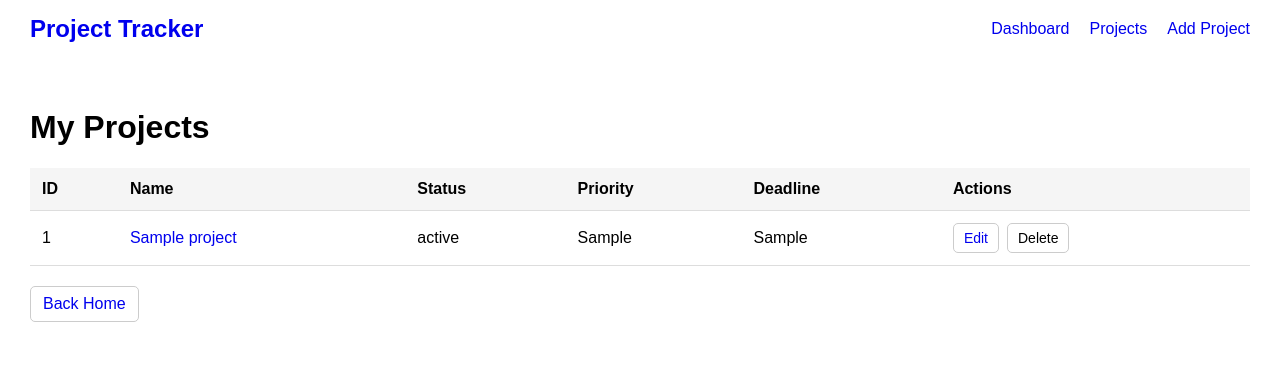
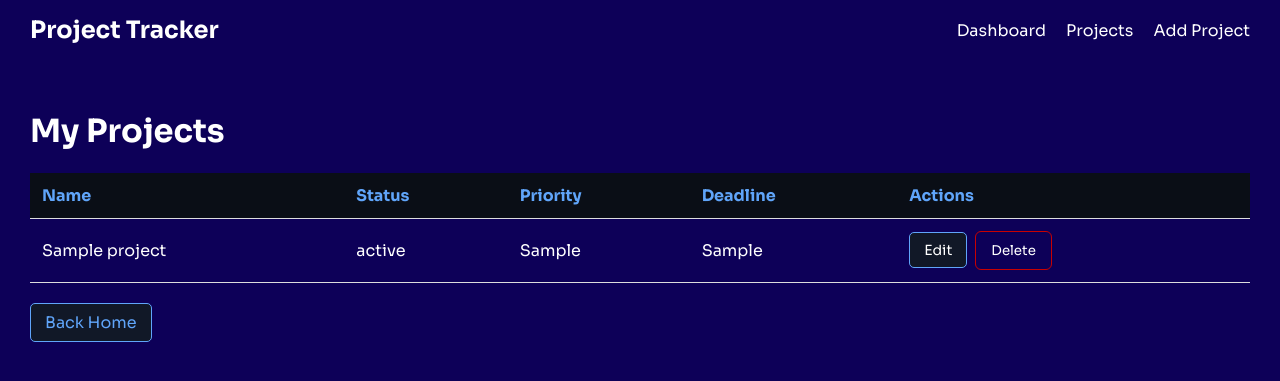
Before and after one commit to Zackops-XD/Personal-Project-Tracker, a Flask app: page /projects in a window 1280 px wide. Shown: the top 381 px of the page. Run offline with Flask 3, Linux system fonts and the light colour scheme; tables that the repository leaves empty hold one stand-in row (values such as "Sample post").

Commit message:
Polishing CSS

```diff
--- a/static/css/style.css
+++ b/static/css/style.css
@@ -1,10 +1,14 @@
+@import url('https://fonts.googleapis.com/css2?family=Sora:wght@100..800&display=swap');
+
 * {
     box-sizing: border-box;
 }
 
 body {
     margin: 0;
-    font-family: Arial, sans-serif;
+    font-family: 'Sora', Arial, Helvetica, sans-serif;
+    background-color: rgb(13, 0, 88);
+    color: white;
 }
 
 nav {
@@ -16,6 +20,7 @@ nav {
 
 nav a {
     text-decoration: none;
+    color: white;
 }
 
 nav div {
@@ -34,7 +39,7 @@ main {
 .project-card {
     padding: 30px;
     margin-bottom: 20px;
-    border: 1px solid #ddd;
+    border: 1px solid #60a5fa;
     border-radius: 8px;
 }
 
@@ -64,9 +69,16 @@ form {
 
 .filter-form select {
     padding: 8px 12px;
-    border: 1px solid #ccc;
-    border-radius: 6px;
     font-size: 14px;
+    border: 1px solid #60a5fa;
+    border-radius: 5px;
+    background-color: #111827;
+    color: white;
+}
+
+.filter-form select:focus {
+    outline: none;
+    border-color: #60a5fa;
 }
 
 .project-info p {
@@ -85,6 +97,25 @@ form {
     text-decoration: none;
     border: 1px solid #ccc;
     border-radius: 6px;
+}
+
+.action-button:hover {
+    background-color: #1e3a5f;
+}
+
+.delete-button {
+    font-family: 'Sora', Arial, Helvetica, sans-serif;
+    display: inline-block;
+    padding: 10px 15px;
+    text-decoration: none;
+    border: 1px solid #c90101;
+    background-color: rgb(13, 0, 88);
+    color: white;
+    border-radius: 6px;
+}
+
+.delete-button:hover {
+    background-color: #770202;
 }
 
 .project-card h3 {
@@ -113,7 +144,8 @@ form {
 
 .projects-table th {
     font-weight: bold;
-    background-color: #f5f5f5;
+    background-color: #0a0e16;
+    color: #60a5fa;
 }
 
 .table-actions {
@@ -124,11 +156,12 @@ form {
 
 .action-button {
     display: inline-block;
-    padding: 6px 10px;
+    padding: 8px 14px;
     text-decoration: none;
-    border: 1px solid #ccc;
+    border: 1px solid #60a5fa;
     border-radius: 5px;
-    background: none;
+    background-color: #111827;
+    color: white;
     cursor: pointer;
     font-size: 14px;
 }
@@ -140,10 +173,16 @@ form {
 .home-button {
     display: inline-block;
     margin-top: 20px;
-    padding: 8px 12px;
+    padding: 8px 14px;
     text-decoration: none;
-    border: 1px solid #ccc;
+    border: 1px solid #60a5fa;
     border-radius: 5px;
+    background-color: #111827;
+    color: #60a5fa;
+}
+
+.home-button:hover {
+    background-color: #1e3a5f;
 }
 
 .project-form {
@@ -157,8 +196,10 @@ form {
     margin-bottom: 15px;
     padding: 8px;
     font-size: 14px;
-    border: 1px solid #ccc;
+    border: 1px solid #263449;
     border-radius: 5px;
+    background-color: #111827;
+    color: white;
 }
 
 .project-form label {
@@ -168,13 +209,20 @@ form {
 
 .confirm-button {
     padding: 8px 15px;
-    border: 1px solid #ccc;
+    border: 1px solid #60a5fa;
     border-radius: 5px;
     cursor: pointer;
+    background-color: #111827;
+    color: white;
+}
+
+.confirm-button:hover {
+    background-color: #1e3a5f;
 }
 
 .project-name-link {
     text-decoration: none;
+    color: white;
 }
 
 .project-details {
--- a/templates/projects.html
+++ b/templates/projects.html
@@ -11,7 +11,6 @@
 
     <thead>
         <tr>
-            <th>ID</th>
             <th>Name</th>
             <th>Status</th>
             <th>Priority</th>
@@ -23,7 +22,6 @@
     <tbody>
         {% for project in projects %}
         <tr>
-            <td>{{ project[0] }}</td>
             <td>
                 <a class="project-name-link" href="{{ url_for('project_details', project_id=project[0]) }}">
                     {{ project[1] }}
@@ -43,7 +41,7 @@
                     <form method="POST"
                         action="{{ url_for('delete_project_page', project_id=project[0]) }}"
                         class="delete-form">
-                        <button type="submit" class="action-button">
+                        <button type="submit" class="delete-button">
                             Delete
                         </button>
                     </form>
```
